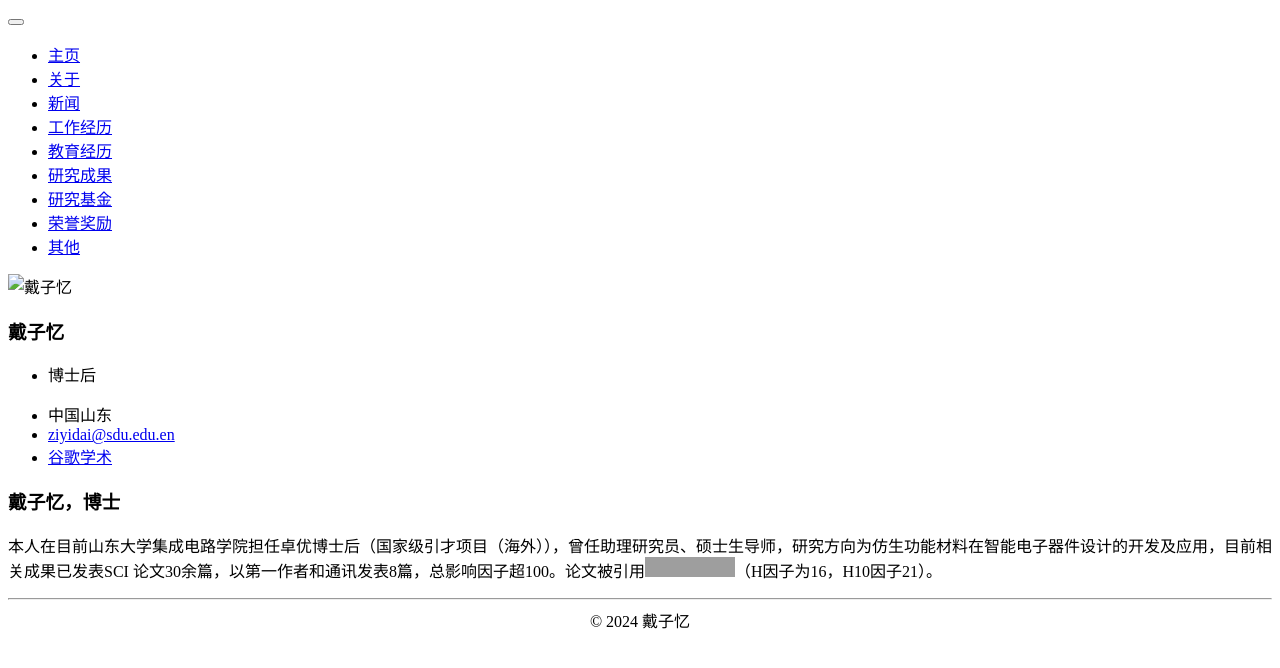
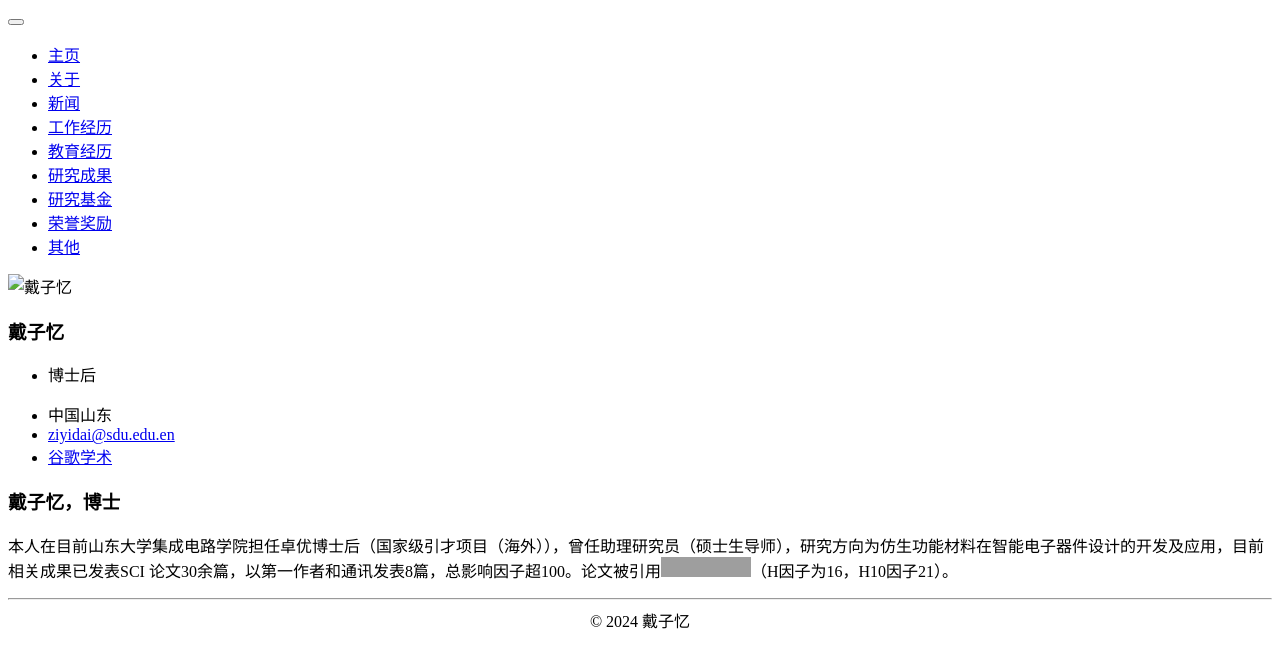
Before and after one commit to ziyidai-1996/ziyidai-1996.github.io, a Jekyll site: the page built from _pages/includes/0_introduction.md, in a window 1280 px wide. Shown: the top 668 px of the page. Built offline with Jekyll 4.4.1, drawn with Linux system fonts in a browser that asks for light colours; our own code applies the rules of GitHub Pages for plain Markdown files; grey boxes are pictures that could not be loaded.

Commit message:
Update 0_introduction.md

```diff
--- a/_pages/includes/0_introduction.md
+++ b/_pages/includes/0_introduction.md
@@ -15,4 +15,4 @@
 
 # 戴子忆，博士
 <span class='anchor' id='about-me'></span>
-本人在目前山东大学集成电路学院担任卓优博士后（国家级引才项目（海外）），曾任助理研究员、硕士生导师，研究方向为仿生功能材料在智能电子器件设计的开发及应用，目前相关成果已发表SCI 论文30余篇，以第一作者和通讯发表8篇，总影响因子超100。论文被引用<a href='https://scholar.google.com/citations?hl=en&user=OlIJJigAAAAJ'><img src="https://img.shields.io/endpoint?logo=Google%20Scholar&url=https%3A%2F%2Fcdn.jsdelivr.net%2Fgh%2Fsqsssq%2Fsqsssq.github.io@google-scholar-stats%2Fgs_data_shieldsio.json&labelColor=f6f6f6&color=9cf&style=flat&label=citations"></a>（H因子为16，H10因子21）。
+本人在目前山东大学集成电路学院担任卓优博士后（国家级引才项目（海外）），曾任助理研究员（硕士生导师），研究方向为仿生功能材料在智能电子器件设计的开发及应用，目前相关成果已发表SCI 论文30余篇，以第一作者和通讯发表8篇，总影响因子超100。论文被引用<a href='https://scholar.google.com/citations?hl=en&user=OlIJJigAAAAJ'><img src="https://img.shields.io/endpoint?logo=Google%20Scholar&url=https%3A%2F%2Fcdn.jsdelivr.net%2Fgh%2Fsqsssq%2Fsqsssq.github.io@google-scholar-stats%2Fgs_data_shieldsio.json&labelColor=f6f6f6&color=9cf&style=flat&label=citations"></a>（H因子为16，H10因子21）。
```
